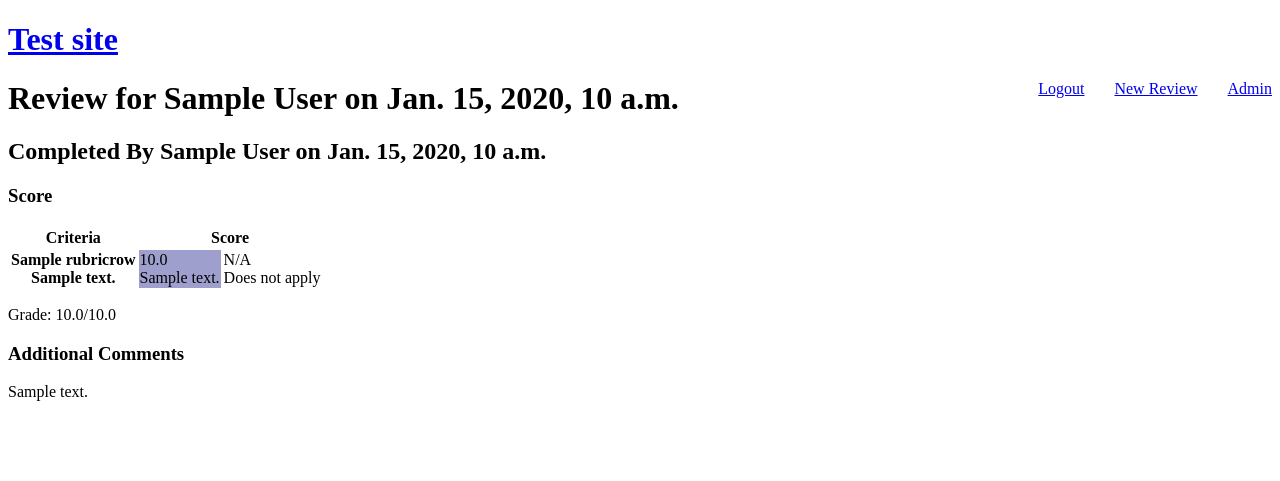
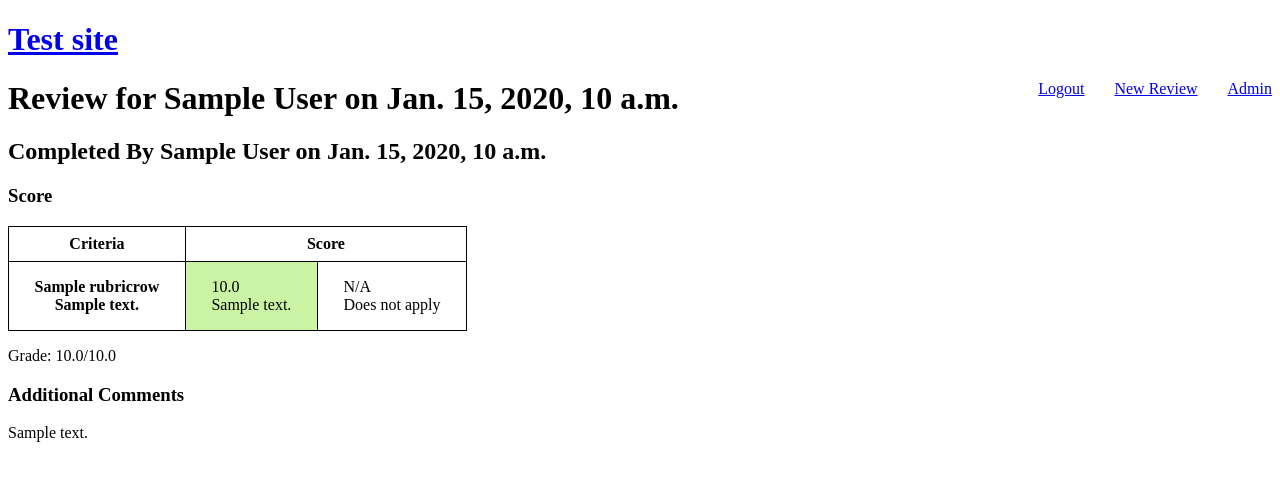
Before and after one commit to Bwc9876/CodeReview, a Django app: template Main/templates/reviews/review_view.html in a window 1280 px wide. Shown: the top 481 px of the page. Run offline with Django 3.2, Linux system fonts and the light colour scheme; the template is opened without the code that fills it: values that come from a table or form of the project are taken from there, others are empty; tables that the repository leaves empty hold one stand-in row (values such as "Sample post").

Commit message:
Improved Rubric Interface

```diff
--- a/Main/forms.py
+++ b/Main/forms.py
@@ -24,7 +24,7 @@ class GradeReviewWidget(TextInput):
     rubric = None
 
     class Media:
-        css = {'all': ('css/rubrics/rubric_grade.css',)}
+        css = {'all': ('css/rubrics/rubric_table.css',)}
         js = ('js/rubrics/rubric-grade-widget.js',)
 
     def get_context(self, name, value, attrs):
--- a/Main/models.py
+++ b/Main/models.py
@@ -129,6 +129,9 @@ class Review(BaseModel):
     date_created = models.DateTimeField(auto_now_add=True)
     date_completed = models.DateTimeField(blank=True, null=True)
 
+    class Meta:
+        ordering = ['-date_created']
+
     def __str__(self):
         return f"Review from {str(self.student)}"
 
--- /dev/null
+++ b/Main/static/css/rubrics/rubric_table.css
@@ -0,0 +1,30 @@
+/* Use to render rubric tables */
+
+.rubric {
+    border-collapse: collapse;
+    --border: solid 1px black;
+    --selectedColor: #caf3a4;
+    border: var(--border);
+    user-select: none;
+}
+
+.rubric-graded td.selected, .rubric-grading td.selected {
+    background-color: var(--selectedColor);
+}
+
+.rubric-grading td{
+    transition: background-color 100ms linear;
+}
+
+.rubric-grading td:hover {
+    background-color: #97c074;
+}
+
+.rubric, .rubric td, .rubric tr, .rubric th {
+    border: var(--border);
+    padding: 2vh 2vw;
+}
+
+.rubric th {
+    padding: 1vh 2vw;
+}
--- a/Main/templates/reviews/review_view.html
+++ b/Main/templates/reviews/review_view.html
@@ -2,11 +2,8 @@
 
 {% block resources %}
 
-    <style>
-        td.selected {
-            background-color: #9f9fce;
-        }
-    </style>
+    {% load static %}
+    <link rel="stylesheet" href="{% static 'css/rubrics/rubric_table.css' %}"/>
 
 {% endblock %}
 
@@ -15,7 +12,7 @@
     <h1>Review for {{ review.student }} on {{ review.date_created }}</h1>
     <h2>Completed By {{ review.reviewer }} on {{ review.date_completed }}</h2>
     <h3>Score</h3>
-    <table>
+    <table class="rubric rubric-graded">
         <tr>
             <th>Criteria</th>
             <th colspan="{{ review.rubric|colspan|add:1 }}">Score</th>
--- a/Main/templates/widgets/rubric_grade.html
+++ b/Main/templates/widgets/rubric_grade.html
@@ -1,7 +1,7 @@
 <input class="rubric_grade_input" type="hidden" name="{{ widget.name }}" id="{{ widget.attrs.id }}"
        value="" {% include "widgets/attrs.html" %}/>
 {% load rubric_tags %}
-<table class="gradable-rubric">
+<table class="rubric rubric-grading">
     <tr>
         <th>Criteria</th>
         <th colspan="{{ widget.rubric|colspan|add:1 }}">Score</th>
```
Also changed, not shown: Main/static/css/rubrics/rubric_grade.css (deleted, +0 -7 lines), Main/static/js/rubrics/rubric-grade-widget.js (+9 -6 lines), Main/migrations/0006_alter_review_options.py (added).
